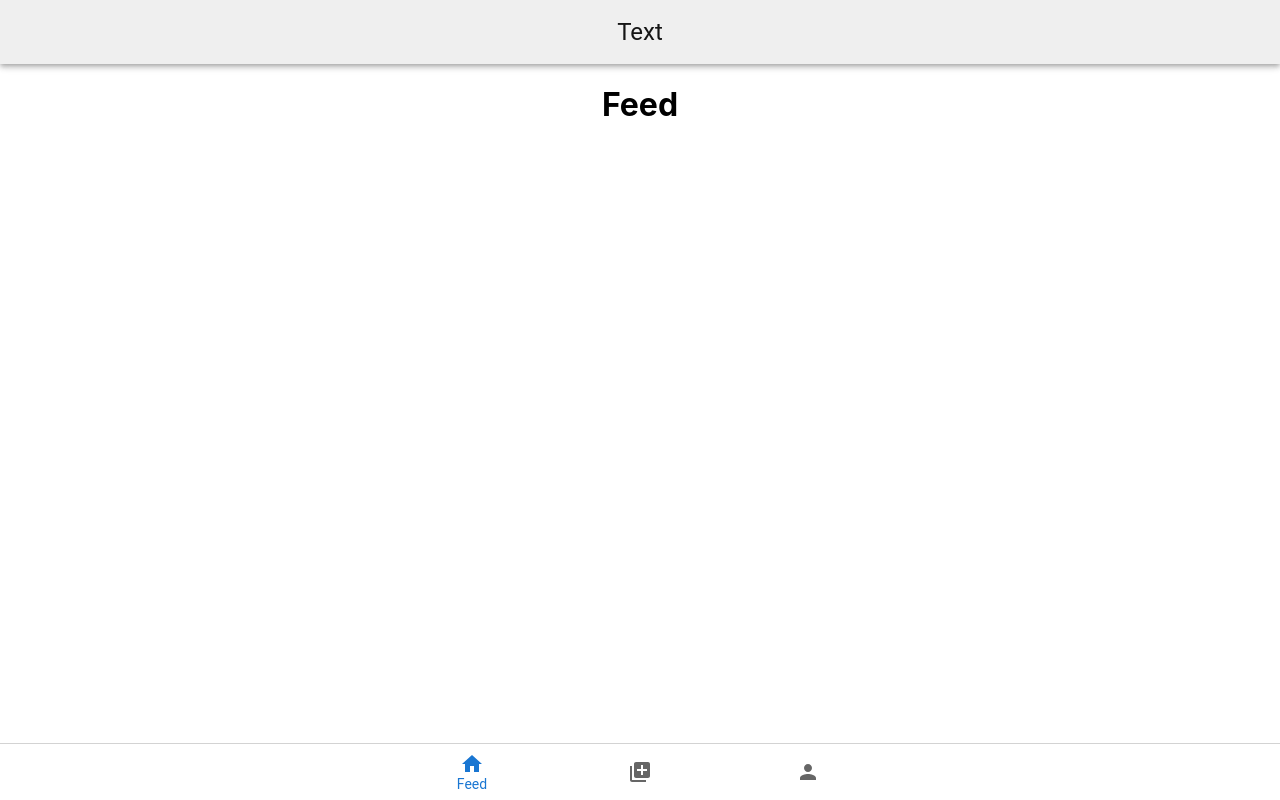
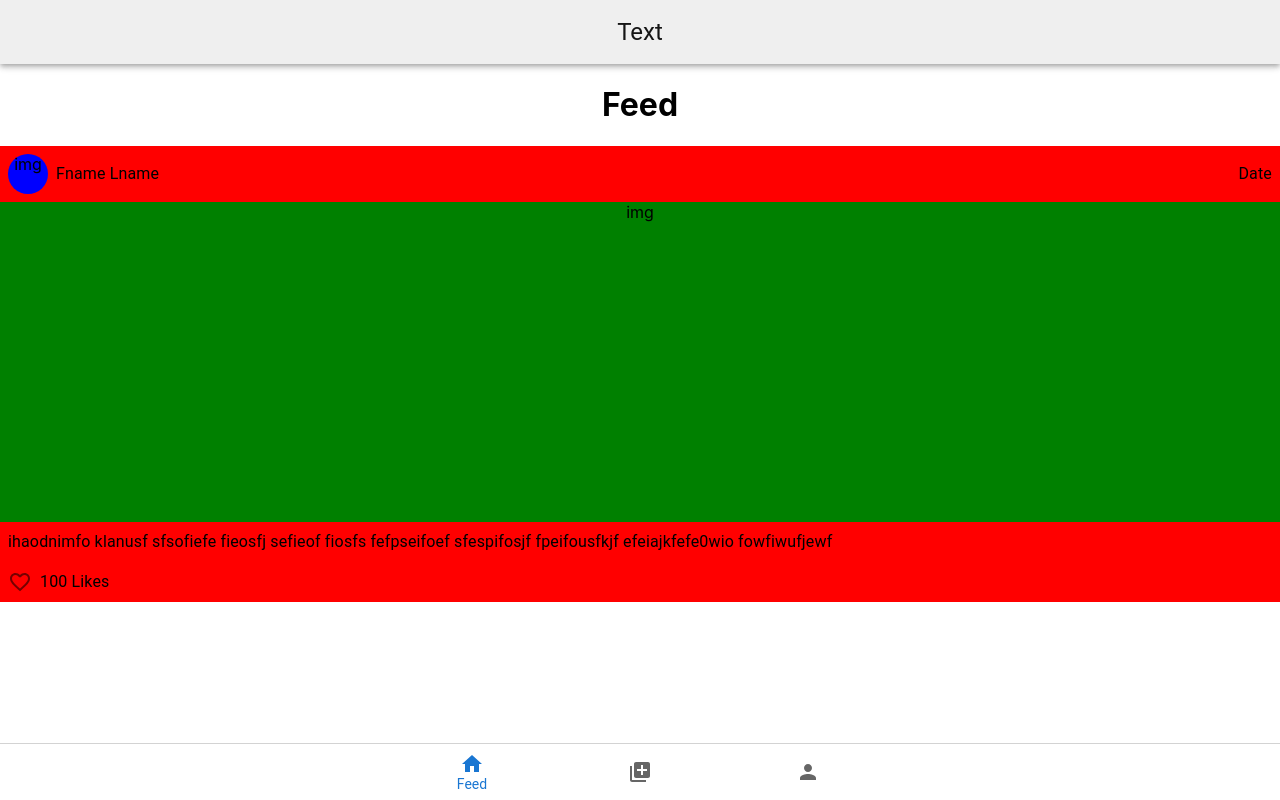
Before and after one commit to AvishayDev/Instagram, a React (Create React App) app in the folder frontend/: page /feed in a window 1280 px wide. Built offline with nearby package versions, Linux system fonts and the light colour scheme.

Commit message:
design post component

```diff
--- /dev/null
+++ b/frontend/src/components/Post.tsx
@@ -0,0 +1,67 @@
+import { Box, Stack, Typography,IconButton } from "@mui/material";
+import FavoriteBorderIcon from '@mui/icons-material/FavoriteBorder';
+import FavoriteIcon from '@mui/icons-material/Favorite';
+import { useEffect, useState } from "react";
+
+interface PostProps {
+    isLiked:boolean
+    numOfLikes:number
+    uploadUserId:number
+}
+
+
+function Post() {
+    const [isLiked,setIsLiked] = useState(false)
+
+
+    return (
+        <Box sx={{ width:'100vw', bgcolor:'red'}}>
+
+            <Box sx={{
+                display:'flex',
+                justifyContent:'space-between',
+                padding:1}}>
+
+                <Stack spacing={1} direction='row' alignItems='center'>
+
+                    <Box
+                        component='div'
+                        sx={{
+                            width:'40px',
+                            height:'40px',
+                            bgcolor:'blue',
+                            borderRadius:'100%'
+                            }}>
+                            img
+                    </Box>
+
+                    <Typography>Fname Lname</Typography>
+
+                </Stack>
+
+                <Typography sx={{alignSelf:'center'}}>Date</Typography>
+            </Box>
+
+            <Box
+                component='div'
+                sx={{
+                    height:'40vh',
+                    bgcolor:'green',
+                    }}>
+                    img
+            </Box>
+
+            <Stack alignItems='flex-start'>
+                <Typography align="left" sx={{margin:1}}>ihaodnimfo klanusf sfsofiefe fieosfj sefieof fiosfs fefpseifoef sfespifosjf fpeifousfkjf efeiajkfefe0wio fowfiwufjewf</Typography>
+
+                <Stack direction='row' alignItems='center'>
+                    <IconButton onClick={()=>setIsLiked(!isLiked)}>{isLiked ? <FavoriteIcon/>:<FavoriteBorderIcon/>}</IconButton>
+                    <Typography>100 Likes</Typography>
+                </Stack>
+            </Stack>
+
+        </Box>
+        );
+}
+
+export default Post;
--- a/frontend/src/pages/Feed.tsx
+++ b/frontend/src/pages/Feed.tsx
@@ -1,8 +1,15 @@
+import { Stack } from "@mui/material";
+import Post from "../components/Post";
 
 
 
 function Feed() {
-    return ( <h1>Feed</h1> );
+    return (
+        <Stack>
+            <h1>Feed</h1>
+            <Post/>
+        </Stack>
+        );
 }
 
 export default Feed;
```
